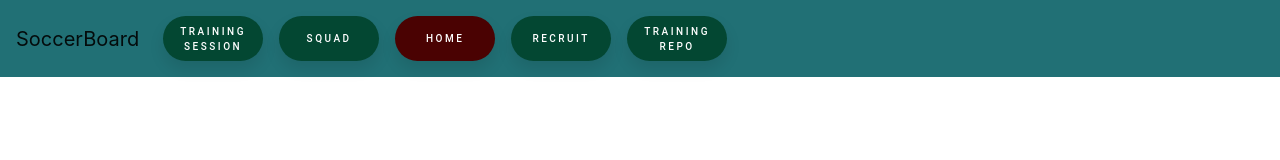
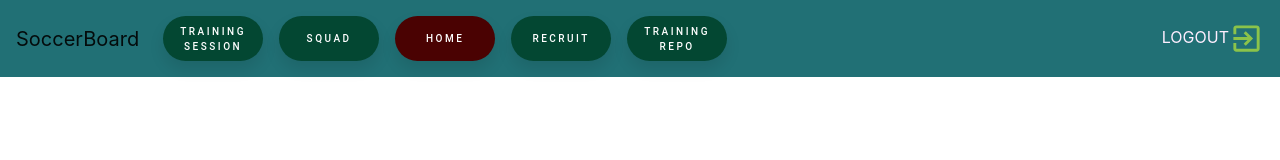
Before and after one commit to inferiorzoned/SoccerBoard, a React (Create React App) app in the folder soccerboard/: page /home in a window 1280 px wide. Shown: the top 160 px of the page. Built offline with nearby package versions, Linux system fonts and the light colour scheme.

Commit message:
logout added

```diff
--- a/soccerboard/package.json
+++ b/soccerboard/package.json
@@ -3,6 +3,8 @@
   "version": "0.1.0",
   "private": true,
   "dependencies": {
+    "@material-ui/core": "^4.11.4",
+    "@material-ui/icons": "^4.11.2",
     "@testing-library/jest-dom": "^5.11.4",
     "@testing-library/react": "^11.1.0",
     "@testing-library/user-event": "^12.1.10",
--- /dev/null
+++ b/soccerboard/src/components/common/logOut.jsx
@@ -0,0 +1,16 @@
+import React from "react";
+import ExitToAppIcon from "@material-ui/icons/ExitToApp";
+
+// input:
+//     onLogOut
+
+const LogOut = (props) => {
+  return (
+    <div class="logout" onClick={() => props.onLogOut()}>
+      <span style={{ color: "#ffeeff" }}>LOGOUT</span>
+      <ExitToAppIcon fontSize="large" style={{ color: "#8BC34A" }} />
+    </div>
+  );
+};
+
+export default LogOut;
--- a/soccerboard/src/components/navbar.jsx
+++ b/soccerboard/src/components/navbar.jsx
@@ -1,6 +1,7 @@
 import React, { Component } from "react";
 import { styles } from "./common/styles";
 import NavButtons from "./common/navbuttons";
+import LogOut from "./common/logOut";
 
 class Navbar extends Component {
   state = {
@@ -13,6 +14,10 @@ class Navbar extends Component {
 
   handleCurrentPage = (page) => {
     this.setState({ currentPage: page });
+  };
+
+  handleLogOut = () => {
+    this.setState({ currentPage: "Home" });
   };
 
   render() {
@@ -28,7 +33,7 @@ class Navbar extends Component {
         >
           SoccerBoard
         </a>
-        {/* <button
+        <button
           className="navbar-toggler"
           type="button"
           data-toggle="collapse"
@@ -38,10 +43,10 @@ class Navbar extends Component {
           aria-label="Toggle navigation"
         >
           <span className="navbar-toggler-icon"></span>
-        </button> */}
+        </button>
         <div
-          className="collapse navbar-collapse justify-content-md-center"
-          id="navbarSupportedContent"
+          className="collapse navbar-collapse "
+          // id="navbarSupportedContent"
           // style={{ backgroundColor: "#ffbbff" }}
         >
           <NavButtons
@@ -49,6 +54,7 @@ class Navbar extends Component {
             currentPage={this.state.currentPage}
             onPageChange={this.handleCurrentPage}
           />
+          <LogOut onLogOut={this.handleLogOut} />
         </div>
       </nav>
     );
--- a/soccerboard/src/index.css
+++ b/soccerboard/src/index.css
@@ -25,7 +25,7 @@ code {
   border: none;
   border-radius: 45px;
   box-shadow: 0px 8px 15px rgba(0, 0, 0, 0.1);
-  transition: all 0.3s ease 0s;
+  transition: all 0.2s ease 0s;
   cursor: pointer;
   outline: none;
 }
@@ -36,3 +36,10 @@ code {
   /* color: #f0925c; */
   transform: translateY(-7px);
 }
+
+.logout:hover {
+  cursor: pointer;
+  box-shadow: 0px 8px 15px rgba(0, 0, 0, 0.1);
+  border-radius: 45px;
+  /* box-shadow: 0px 15px 20px rgba(46, 229, 157, 0.4); */
+}
```
Also changed, not shown: 1 other file (tests, documents, lock files or other folders).
